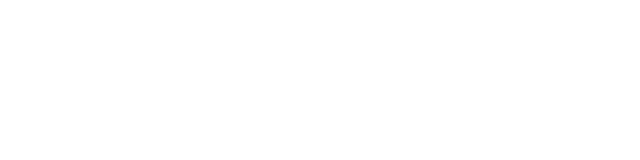
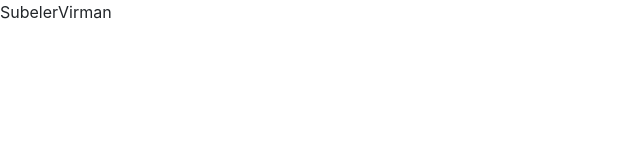
Before and after one commit to ylmgrbzz/jewelerProject, a React (Create React App) app: page /subelerVirman in a window 1280 px wide. Before the commit this address had no page. Shown: the top 160 px of the page, without its empty margins (0-640 px from the left). Built offline with nearby package versions, Linux system fonts and the light colour scheme.

Commit message:
SubelerVirmanPage

```diff
--- a/src/components/MusteriTanimlama/MusteriTanimlama.jsx
+++ b/src/components/MusteriTanimlama/MusteriTanimlama.jsx
@@ -1,7 +1,9 @@
 import React, { useEffect, useState } from "react";
 import "./MusteriTanimlama.css";
+import { useNavigate } from "react-router-dom";
 
 const MusteriTanimlama = () => {
+  const navigate = useNavigate();
   useEffect(() => {
     document.body.classList.add("musteri-page");
 
@@ -29,13 +31,15 @@
 
   const handleSubmit = (event) => {
     event.preventDefault();
-    // Additional validation logic
     if (validateForm()) {
-      // Add your form submission logic here
       console.log("Form is valid. Submitting...");
     } else {
       console.log("Form is invalid. Please check your input.");
     }
+  };
+
+  const backToPage = () => {
+    navigate("/jeweler");
   };
 
   const validateForm = () => {
@@ -50,105 +54,9 @@
       formData.adres
     );
   };
-
   return (
-    // <div className="container ">
-    //   <a
-    //     href="#"
-    //     className="btn btn-primary back-button"
-    //     onClick={() => window.history.go(-1)}
-    //   >
-    //     Geri Dön
-    //   </a>
-    //   <h1 className="form-title">CARİ KAYIT EKRANI</h1>
-    //   <Form
-    //     style={{
-    //       marginTop: "150px",
-    //       backgroundColor: "green",
-    //       height: "100%",
-    //     }}
-    //     onSubmit={handleSubmit}
-    //   >
-    //     <Form.Group controlId="unvan">
-    //       <Form.Label>Unvan</Form.Label>
-    //       <Form.Control
-    //         type="text"
-    //         placeholder="Unvan"
-    //         onChange={handleChange}
-    //         value={formData.unvan}
-    //         required
-    //       />
-    //     </Form.Group>
-
-    //     <Form.Group controlId="isim">
-    //       <Form.Label>Ad Soyad</Form.Label>
-    //       <Form.Control
-    //         type="text"
-    //         placeholder="Ad Soyad"
-    //         onChange={handleChange}
-    //         value={formData.isim}
-    //         required
-    //       />
-    //     </Form.Group>
-
-    //     <Form.Group controlId="tel1">
-    //       <Form.Label>GSM 1</Form.Label>
-    //       <Form.Control
-    //         type="text"
-    //         placeholder="Tel1"
-    //         onChange={handleChange}
-    //         value={formData.tel1}
-    //         required
-    //       />
-    //     </Form.Group>
-
-    //     <Form.Group controlId="tel2">
-    //       <Form.Label>GSM 2</Form.Label>
-    //       <Form.Control
-    //         type="text"
-    //         placeholder="Tel2"
-    //         onChange={handleChange}
-    //         value={formData.tel2}
-    //         required
-    //       />
-    //     </Form.Group>
-
-    //     <Form.Group controlId="email">
-    //       <Form.Label>E-Mail</Form.Label>
-    //       <Form.Control
-    //         type="email"
-    //         placeholder="E-Mail"
-    //         onChange={handleChange}
-    //         value={formData.email}
-    //         required
-    //       />
-    //     </Form.Group>
-
-    //     <Form.Group controlId="adres">
-    //       <Form.Label>Adres</Form.Label>
-    //       <Form.Control
-    //         as="textarea"
-    //         rows={4}
-    //         placeholder="Adres"
-    //         onChange={handleChange}
-    //         value={formData.adres}
-    //         required
-    //       />
-    //     </Form.Group>
-
-    //     <Button
-    //       style={{
-    //         marginTop: "10px",
-    //       }}
-    //       variant="primary"
-    //       type="submit"
-    //     >
-    //       Gönder
-    //     </Button>
-    //   </Form>
-    // </div>
     <div class="container">
-      <a href="#" class="btn btn-primary back-button" onclick="history.go(-1)">
+      <a href="#" class="btn btn-primary back-button" onClick={backToPage()}>
         Geri Dön
       </a>
       <h1 class="form-title">CARİ KAYIT EKRANI</h1>
--- /dev/null
+++ b/src/components/SubelerVirman/SubelerVirman.jsx
@@ -0,0 +1,8 @@
+import React from "react";
+import "./SubelerVirman.css";
+
+const SubelerVirman = () => {
+  return <div>SubelerVirman</div>;
+};
+
+export default SubelerVirman;
--- /dev/null
+++ b/src/pages/SubelerVirmanPage.jsx
@@ -0,0 +1,12 @@
+import React from "react";
+import SubelerVirman from "../components/SubelerVirman/SubelerVirman";
+
+const SubelerVirmanPage = () => {
+  return (
+    <div>
+      <SubelerVirman />
+    </div>
+  );
+};
+
+export default SubelerVirmanPage;
--- a/src/routes/Routes.jsx
+++ b/src/routes/Routes.jsx
@@ -8,6 +8,7 @@
 } from "react-router-dom";
 import JewelerPage from "../pages/JewelerPage";
 import MusteriTanimlamaPage from "../pages/MusteriTanimlamaPage";
+import SubelerVirmanPage from "../pages/SubelerVirmanPage";
 
 const RoutesApp = () => {
   return (
@@ -15,6 +16,7 @@
       <Route path="/login" element={<LoginPage />} />
       <Route path="/jeweler" element={<JewelerPage />} />
       <Route path="/musteriTanimlama" element={<MusteriTanimlamaPage />} />
+      <Route path="/subelerVirman" element={<SubelerVirmanPage />} />
 
       <Route path="/" element={<Navigate to="/" />} />
     </Routes>
```
Also changed, not shown: src/components/SubelerVirman/SubelerVirman.css (added).
